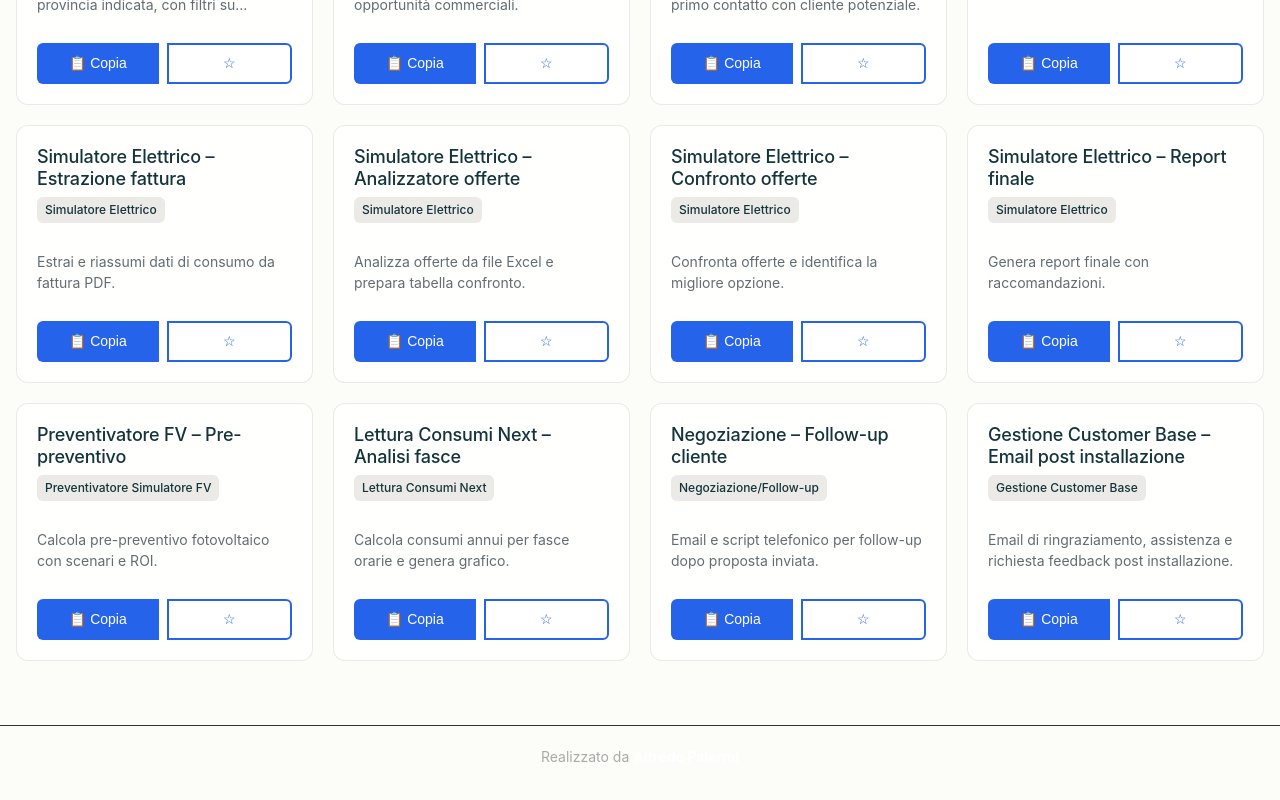
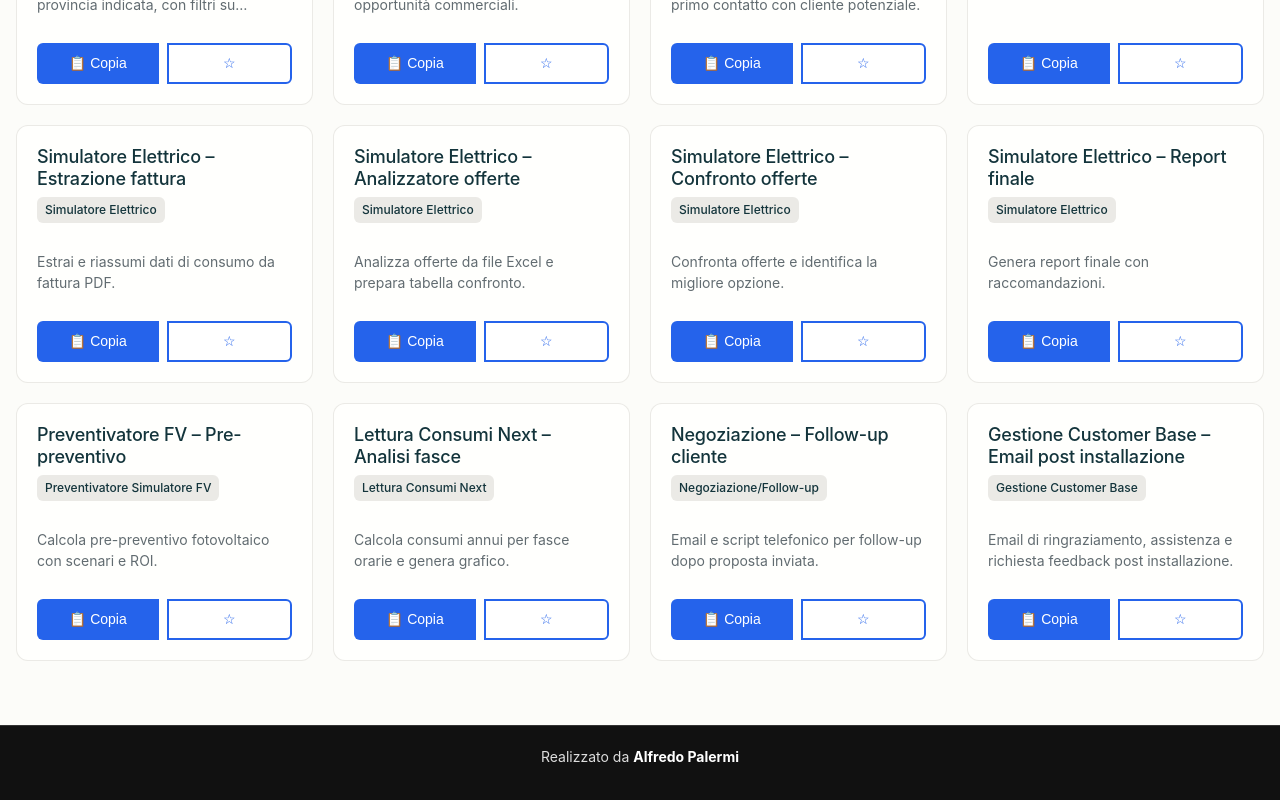
Before and after one commit to AP264326/Libreria-Prompt-Next, a Next.js app: page / in a window 1280 px wide. Shown: the part 342-1142 px from the top of the page. Built offline with nearby package versions, Linux system fonts and the light colour scheme; a web font is replaced by a local one.

Commit message:
Update globals.css

```diff
--- a/app/globals.css
+++ b/app/globals.css
@@ -1159,3 +1159,16 @@ select.form-control {
 .footer strong {
   color: #fff; /* oppure blu se vuoi evidenziarlo */
 }
+.footer {
+  margin-top: 40px;
+  padding: 20px 0;
+  text-align: center;
+  font-size: 14px;
+  color: #ddd;
+  background-color: #111; /* footer nero */
+  border-top: 1px solid #333;
+}
+
+.footer strong {
+  color: #fff; /* il tuo nome in bianco */
+}
```
